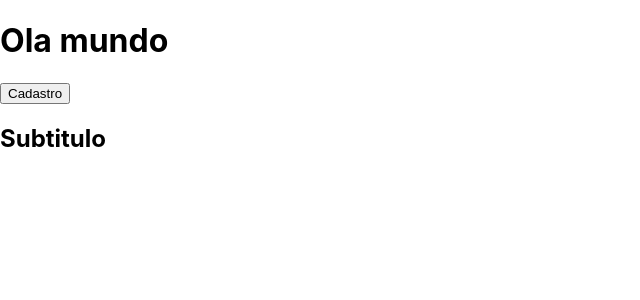
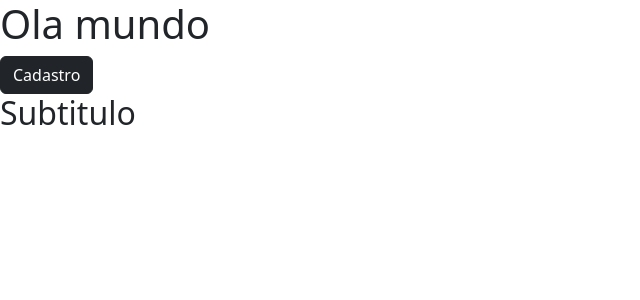
Before and after one commit to TalysonSoares/reactProject, a React (Create React App) app: page / in a window 1280 px wide. Shown: the top 300 px of the page, without its empty margins (0-640 px from the left). Built offline with nearby package versions, Linux system fonts and the light colour scheme.

Commit message:
importando bootstrap

```diff
--- a/package.json
+++ b/package.json
@@ -6,6 +6,7 @@
     "@testing-library/jest-dom": "^5.16.5",
     "@testing-library/react": "^13.4.0",
     "@testing-library/user-event": "^13.5.0",
+    "bootstrap": "^5.2.2",
     "react": "^18.2.0",
     "react-dom": "^18.2.0",
     "react-scripts": "5.0.1",
--- a/src/App.js
+++ b/src/App.js
@@ -1,7 +1,11 @@
+//minuto 14:00/  importando bootstrap
+import "bootstrap/dist/css/bootstrap.css";
+
+
 //minuto 7:00/ criando componente
 function Button (props) {
   return(
-    <button>{props.children}</button>
+    <button className="btn btn-dark">{props.children}</button>
   )
 }
 
```
Also changed, not shown: 1 other file (tests, documents, lock files or other folders).
